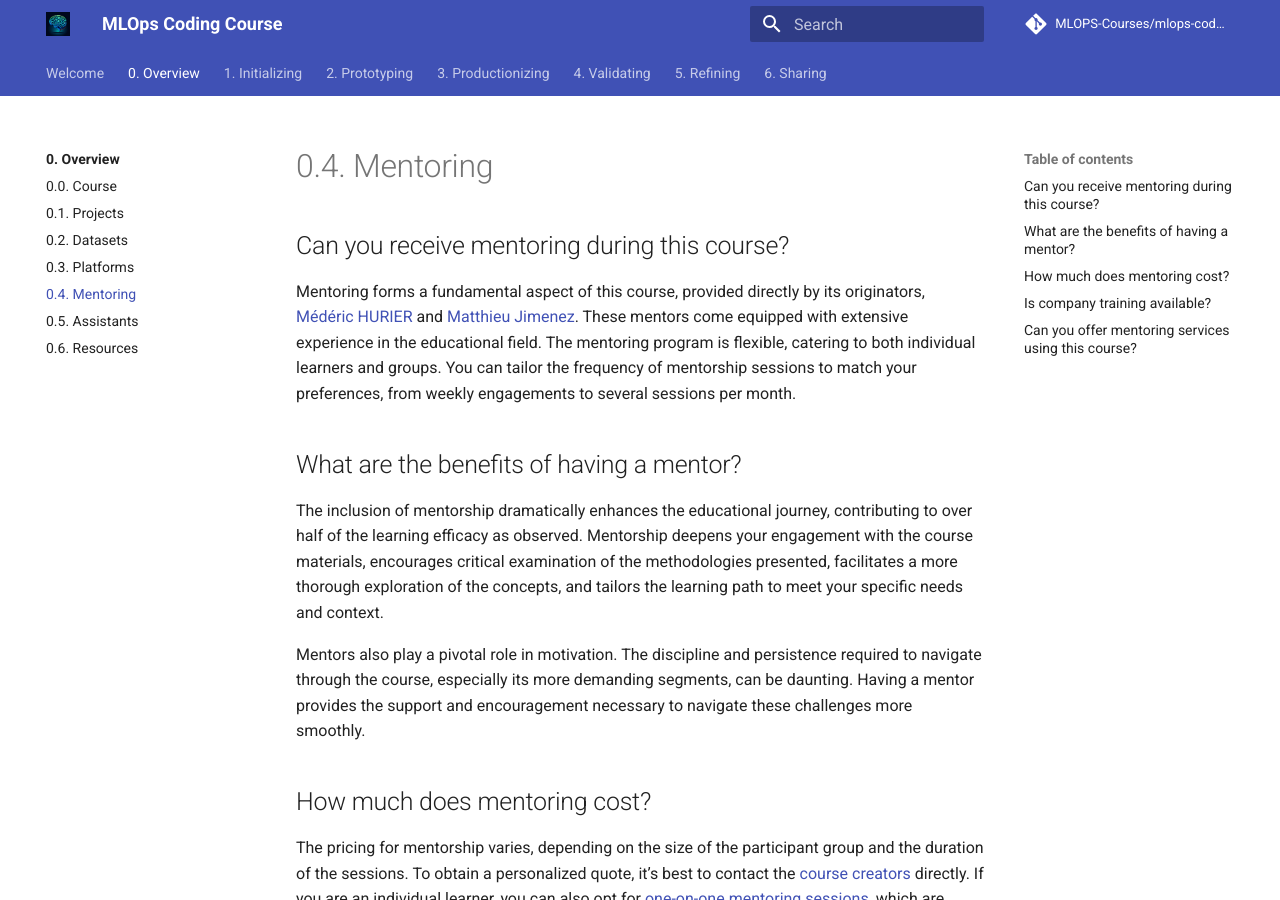
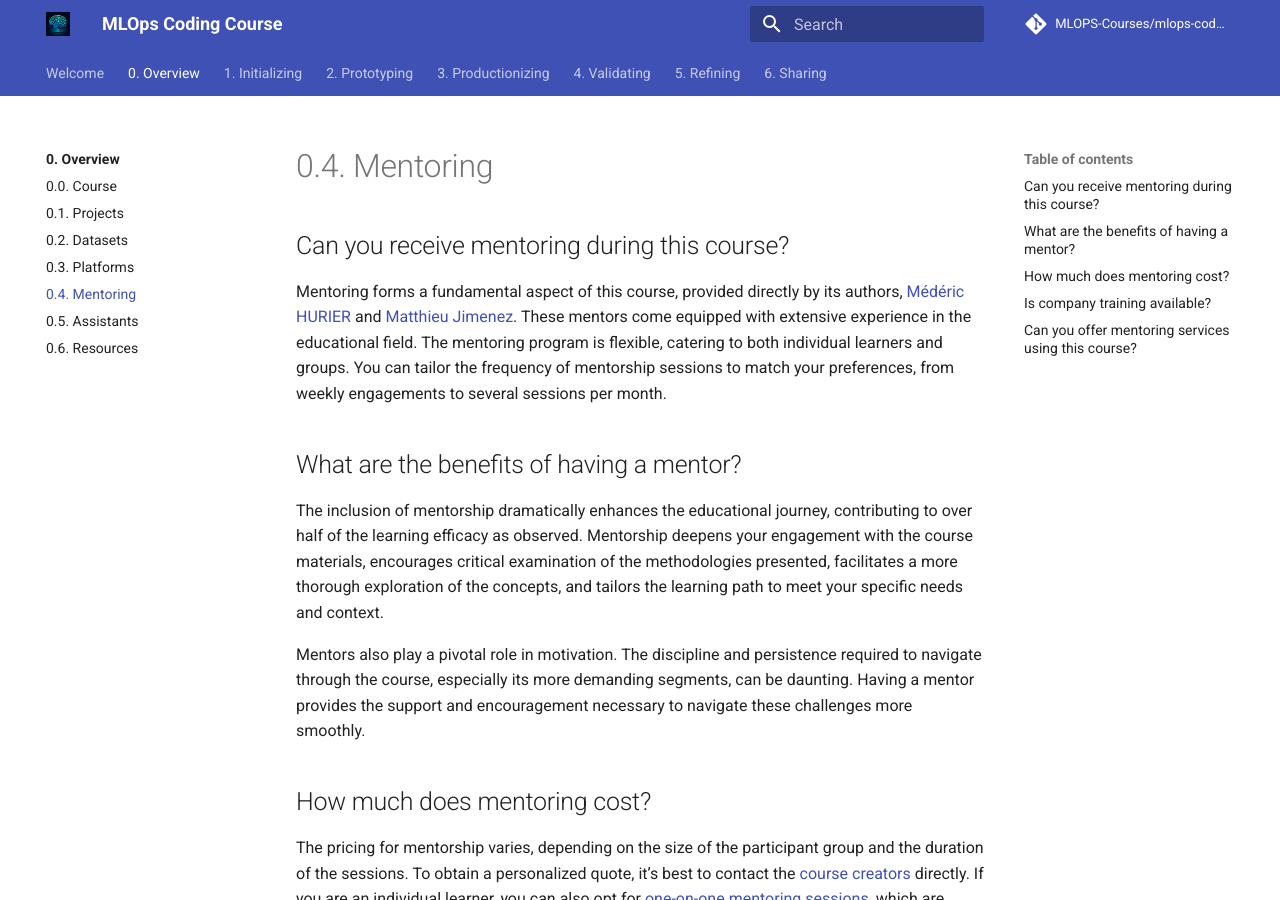
Before and after one commit to MLOps-Courses/mlops-coding-course, an MkDocs documentation site: the page built from docs/0. Overview/0.4. Mentoring.md, in a window 1280 px wide and 900 px high. Built offline with MkDocs 1.6.1 and Material for MkDocs 9.7.7, drawn with Linux system fonts in a browser that asks for light colours; comment, search, counter and statistics services are not loaded.

Commit message:
Updated README and mentoring

```diff
--- a/docs/0. Overview/0.4. Mentoring.md
+++ b/docs/0. Overview/0.4. Mentoring.md
@@ -2,7 +2,7 @@
 
 ## Can you receive mentoring during this course?
 
-Mentoring forms a fundamental aspect of this course, provided directly by its originators, [Médéric HURIER](https://www.fmind.dev/) and [Matthieu Jimenez](https://website.jimenez.lu/). These mentors come equipped with extensive experience in the educational field. The mentoring program is flexible, catering to both individual learners and groups. You can tailor the frequency of mentorship sessions to match your preferences, from weekly engagements to several sessions per month.
+Mentoring forms a fundamental aspect of this course, provided directly by its authors, [Médéric HURIER](https://www.fmind.dev/) and [Matthieu Jimenez](https://website.jimenez.lu/). These mentors come equipped with extensive experience in the educational field. The mentoring program is flexible, catering to both individual learners and groups. You can tailor the frequency of mentorship sessions to match your preferences, from weekly engagements to several sessions per month.
 
 ## What are the benefits of having a mentor?
 
--- a/mkdocs.yml
+++ b/mkdocs.yml
@@ -35,8 +35,14 @@
 # Extra
 extra:
   social:
+    - icon: fontawesome/solid/paper-plane
+      link: mailto:mlops-coding-course@fmind.dev
     - icon: fontawesome/brands/github
       link: https://github.com/MLOPS-Courses/mlops-coding-course
+    - icon: fontawesome/brands/x-twitter
+      link: https://twitter.com/fmind_dev
+    - icon: fontawesome/brands/linkedin
+      link: https://www.linkedin.com/in/fmind-dev/
 
 # Extensions
 markdown_extensions:
```
Also changed, not shown: README.md (+4 -0 lines).
